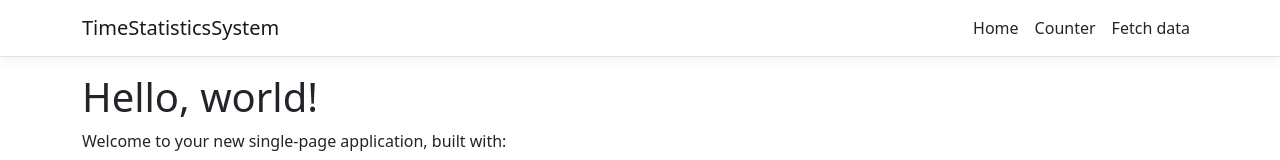
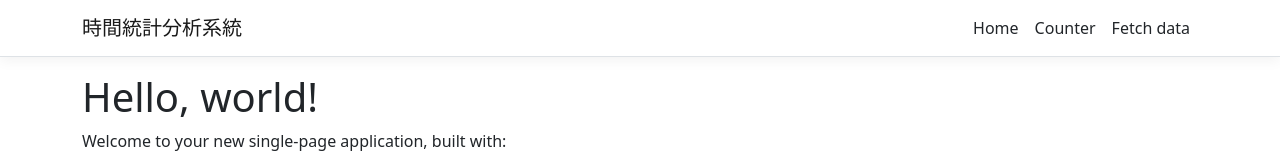
Before and after one commit to weweaaa/TimeStatisticsSystem, an Angular app in the folder ClientApp/: page / in a window 1280 px wide. Shown: the top 160 px of the page. Built offline with nearby package versions, Linux system fonts and the light colour scheme.

Commit message:
調整：補上【次要分類】項目 調整：主頁標題 新增：增加少數名詞單字

```diff
--- a/ClientApp/src/app/nav-menu/nav-menu.component.html
+++ b/ClientApp/src/app/nav-menu/nav-menu.component.html
@@ -3,7 +3,7 @@
     class="navbar navbar-expand-sm navbar-toggleable-sm navbar-light bg-white border-bottom box-shadow mb-3"
   >
     <div class="container">
-      <a class="navbar-brand" [routerLink]="['/']">TimeStatisticsSystem</a>
+      <a class="navbar-brand" [routerLink]="['/']">時間統計分析系統</a>
       <button
         class="navbar-toggler"
         type="button"
```
Also changed, not shown: 1 other file (tests, documents, lock files or other folders).
